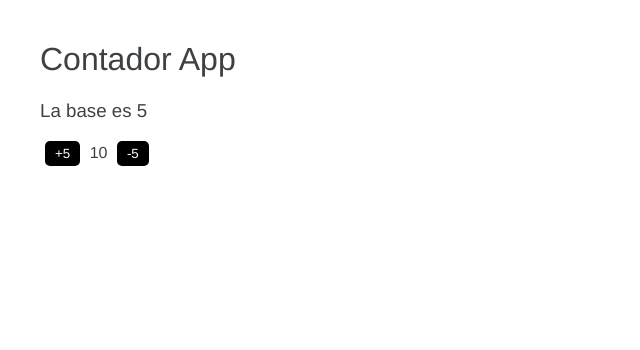
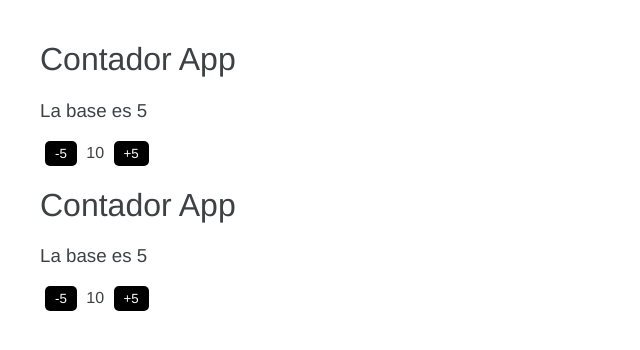
Before and after one commit to lteruel10/A2021AngularBases, an Angular app: page / in a window 1280 px wide. Shown: the top 350 px of the page, without its empty margins (0-640 px from the left). Built offline with nearby package versions, Linux system fonts and the light colour scheme.

Commit message:
40. Crear un componente manualmente

```diff
--- a/src/app/app.component.html
+++ b/src/app/app.component.html
@@ -1,11 +1,3 @@
-<!-- <h1>Hola Mundo!</h1> -->
-<h1>{{titulo}}</h1>
-<!--
-<button (click)="valor=valor+1;">+1</button>
-<span> {{valor}} </span>
-<button (click)="valor=valor-1;">-1</button> -->
-<h3>La base es {{base}}</h3>
+<app-contador></app-contador>
 
-<button (click)="acumular(base);">+{{base}}</button>
-<span> {{valor}} </span>
-<button (click)="acumular(-base);">-{{base}}</button>
+<app-contador></app-contador>
--- a/src/app/app.component.ts
+++ b/src/app/app.component.ts
@@ -7,20 +7,5 @@ import { Component } from '@angular/core';
   styleUrls: ['./app.component.css']
 })
 export class AppComponent {
-  // title = 'Contador App';
-  titulo:string = 'Contador App';
-  valor:number = 10;
 
-  // sumar(){
-  //   this.valor+=1;
-  // }
-  //   restar(){
-  //   this.valor-=1;
-  // }
-  public base:number=5;
-  acumular(numero:number){
-    this.valor+=numero;
-    /// base:number =5;
-
-  }
 }
--- a/src/app/app.module.ts
+++ b/src/app/app.module.ts
@@ -2,13 +2,15 @@ import { NgModule } from '@angular/core';
 import { BrowserModule } from '@angular/platform-browser';
 
 import { AppComponent } from './app.component';
+import { ContadorComponent } from './contador.components';
 
 @NgModule({
   declarations: [
-    AppComponent
+    AppComponent,
+    ContadorComponent
   ],
   imports: [
-    BrowserModule
+    BrowserModule,
   ],
   providers: [],
   bootstrap: [AppComponent]
--- /dev/null
+++ b/src/app/contador.components.ts
@@ -0,0 +1,28 @@
+import { Component } from "@angular/core";
+
+@Component({
+    selector: 'app-contador',
+    template: `
+    <!-- <h1>Hola Mundo!</h1> -->
+        <h1>{{titulo}}</h1>
+        <!--
+        <button (click)="valor=valor+1;">+1</button>
+        <span> {{valor}} </span>
+        <button (click)="valor=valor-1;">-1</button> -->
+        <h3>La base es {{base}}</h3>
+
+       <button (click)="acumular(-base);">-{{base}}</button>
+        <span> {{valor}} </span>
+        <button (click)="acumular(base);">+{{base}}</button>
+
+    `
+})
+export class ContadorComponent {
+     // title = 'Contador App';
+    titulo:string = 'Contador App';
+    valor:number = 10;
+    public base:number=5;
+    acumular(numero:number){
+        this.valor+=numero;
+    }
+}
```
